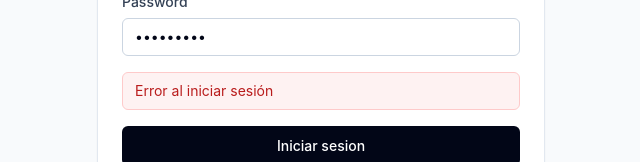
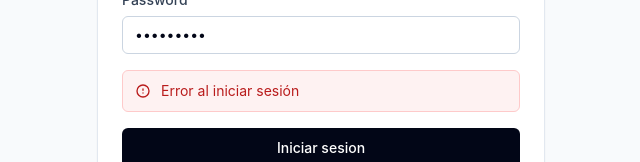
Before and after one commit to Nacho-SR/Frontend-LMP, a Vue app: page /login in a window 1280 px wide. Both pictures are taken after typing "name@example.com", "Sample123" into the empty fields and a click on the button "Iniciar sesion". Shown: the part 381-543 px from the top of the page, without its empty margins (319-959 px from the left). Built offline with nearby package versions, Linux system fonts and the light colour scheme; no server answers.

Commit message:
[ADDED]:Añadimos ventana de espera, se adapto al uso de alertmessage

```diff
--- a/src/views/LoginView.vue
+++ b/src/views/LoginView.vue
@@ -1,7 +1,8 @@
 <script setup>
-import { reactive, ref } from 'vue';
+import { computed, reactive, ref } from 'vue';
 import { RouterLink, useRoute, useRouter } from 'vue-router';
 
+import AlertMessage from '../components/ui/AlertMessage.vue';
 import { useAuthStore } from '../stores/auth.store';
 
 const authStore = useAuthStore();
@@ -9,13 +10,34 @@ const route = useRoute();
 const router = useRouter();
 const loading = ref(false);
 const errorMessage = ref('');
+const rateLimitSeconds = ref(0);
 
 const form = reactive({
   email: '',
   password: '',
 });
 
+const isRateLimited = computed(() => rateLimitSeconds.value > 0);
+const isDisabled = computed(() => loading.value || isRateLimited.value);
+
+let countdownInterval = null;
+let rateLimitHits = 0;
+
+const startCountdown = (seconds) => {
+  rateLimitSeconds.value = seconds;
+  clearInterval(countdownInterval);
+  countdownInterval = setInterval(() => {
+    rateLimitSeconds.value -= 1;
+    if (rateLimitSeconds.value <= 0) {
+      clearInterval(countdownInterval);
+      rateLimitHits = 0;
+      errorMessage.value = '';
+    }
+  }, 1000);
+};
+
 const handleLogin = async () => {
+  if (isDisabled.value) return;
   try {
     loading.value = true;
     errorMessage.value = '';
@@ -25,12 +47,23 @@ const handleLogin = async () => {
     router.push(route.query.redirect || '/');
   } catch (error) {
     const code = error.response?.data?.error?.code;
+    if (code === 'RATE_LIMIT_EXCEEDED') {
+      const seconds = error.response?.data?.error?.details?.[0]?.retryAfterSeconds ?? 60;
+      rateLimitHits += 1;
+      if (rateLimitHits >= 2) {
+        startCountdown(seconds);
+        errorMessage.value = `Demasiados intentos. Espera ${seconds} segundos antes de volver a intentarlo.`;
+      } else {
+        errorMessage.value = 'Demasiados intentos. Espera un momento antes de volver a intentarlo.';
+      }
+    } else {
       const errorMap = {
         INVALID_CREDENTIALS: 'Email o contraseña incorrectos',
         ACCOUNT_LOCKED: 'Cuenta bloqueada por demasiados intentos fallidos. Contacta al administrador.',
         USER_NOT_FOUND: 'No existe una cuenta con ese email',
       };
       errorMessage.value = errorMap[code] || error.response?.data?.message || 'Error al iniciar sesión';
+    }
   } finally {
     loading.value = false;
   }
@@ -75,19 +108,19 @@ const handleLogin = async () => {
           />
         </div>
 
-        <p
+        <AlertMessage
           v-if="errorMessage"
-          class="mb-4 rounded-md border border-red-200 bg-red-50 px-3 py-2 text-sm text-red-700"
-        >
-          {{ errorMessage }}
-        </p>
+          type="error"
+          :message="errorMessage + (isRateLimited ? ` Podrás intentarlo en ${rateLimitSeconds}s.` : '')"
+          class="mb-4"
+        />
 
         <button
           type="submit"
-          :disabled="loading"
+          :disabled="isDisabled"
           class="primary-button w-full"
         >
-          {{ loading ? 'Ingresando...' : 'Iniciar sesion' }}
+          {{ loading ? 'Ingresando...' : isRateLimited ? `Espera ${rateLimitSeconds}s` : 'Iniciar sesion' }}
         </button>
       </form>
 
```
Lines whose indentation alone changed are shown as unchanged.
